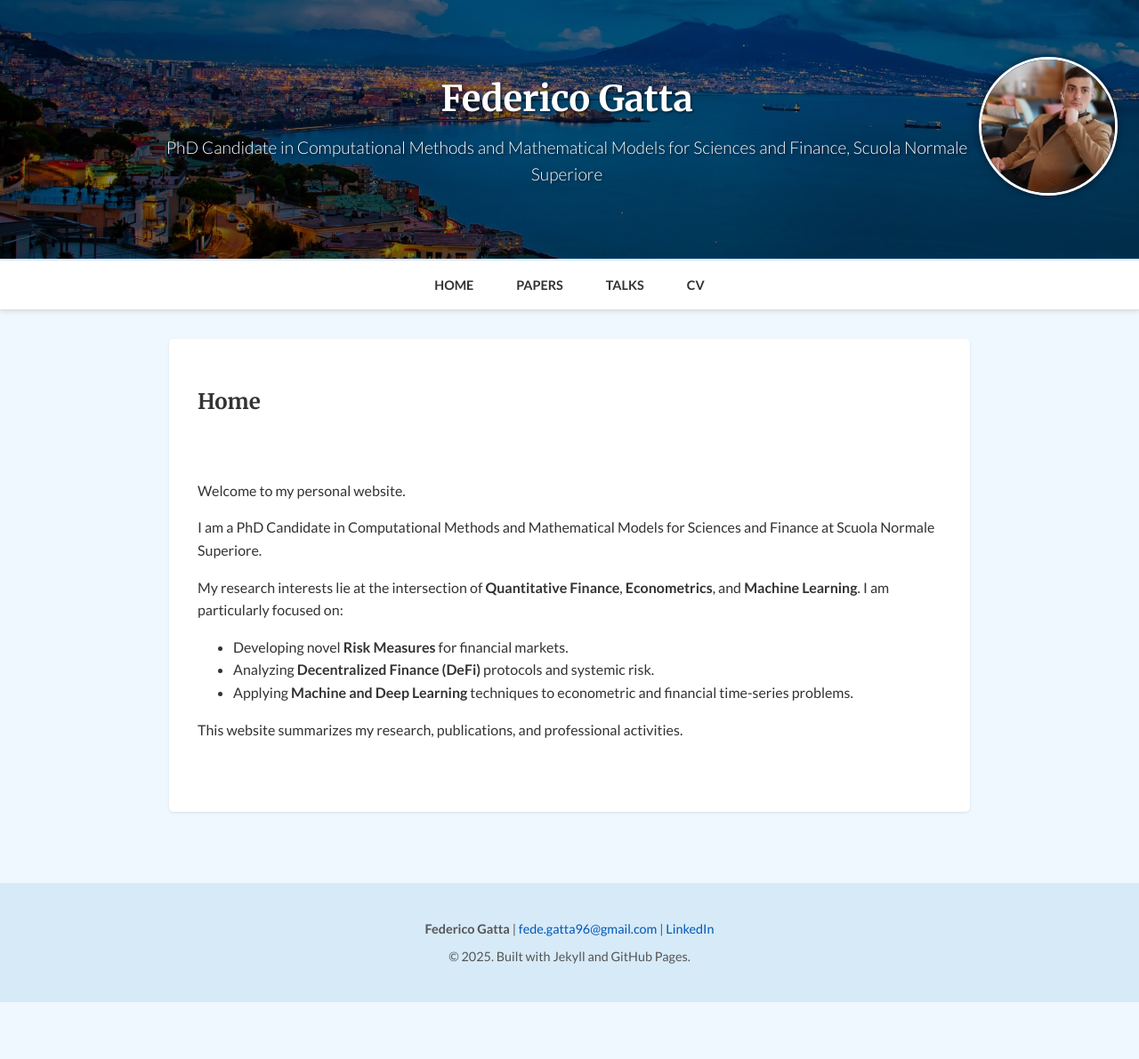
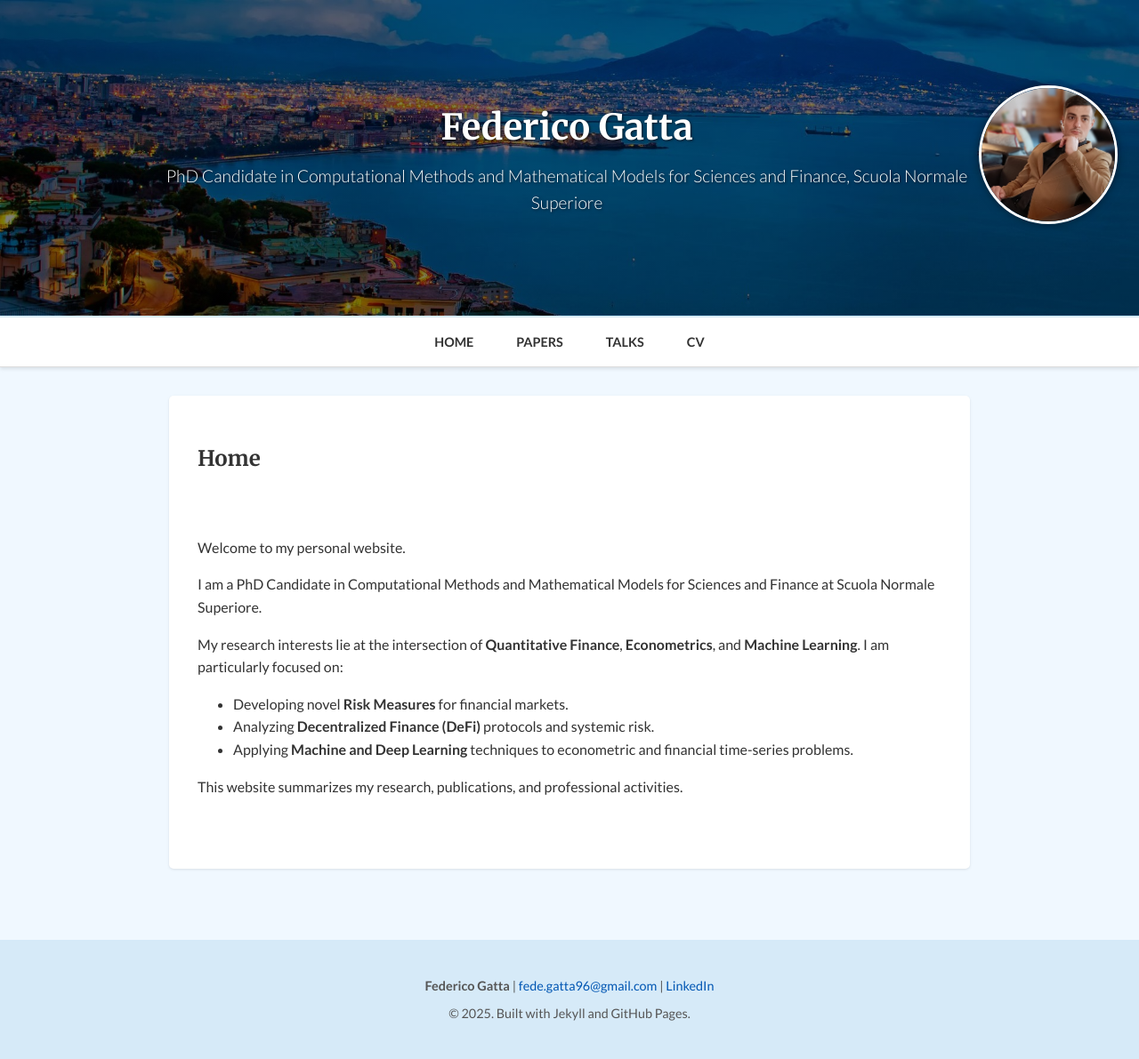
Before and after one commit to fede-gatta/fede-gatta.github.io, a Jekyll site: the page built from index.md, in a window 1280 px wide. Shown: the whole page at 89% size. Built offline with Jekyll 4.4.1, drawn with Linux system fonts in a browser that asks for light colours; before the commit the page ends 1127 px from its top, so only the background shows below that.

Commit message:
Update style.scss

```diff
--- a/assets/css/style.scss
+++ b/assets/css/style.scss
@@ -52,7 +52,7 @@ a {
   background-image: linear-gradient(rgba(0, 0, 0, 0.5), rgba(0, 0, 0, 0.5)), url('{{ "/assets/img/header-bg.jpg" | relative_url }}');
   background-size: cover;
   background-position: center;
-  padding: 4rem 1.5rem;
+  padding: 6rem 1.5rem;
   display: flex;
   align-items: center;
   justify-content: space-between;
```
